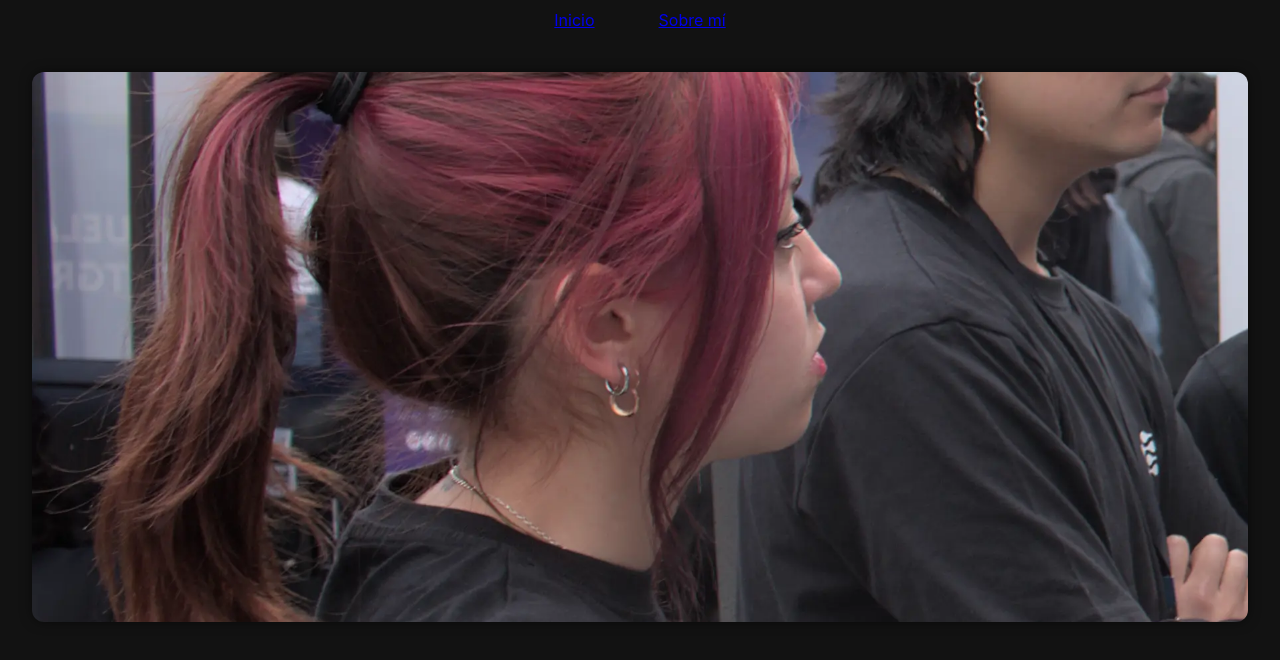
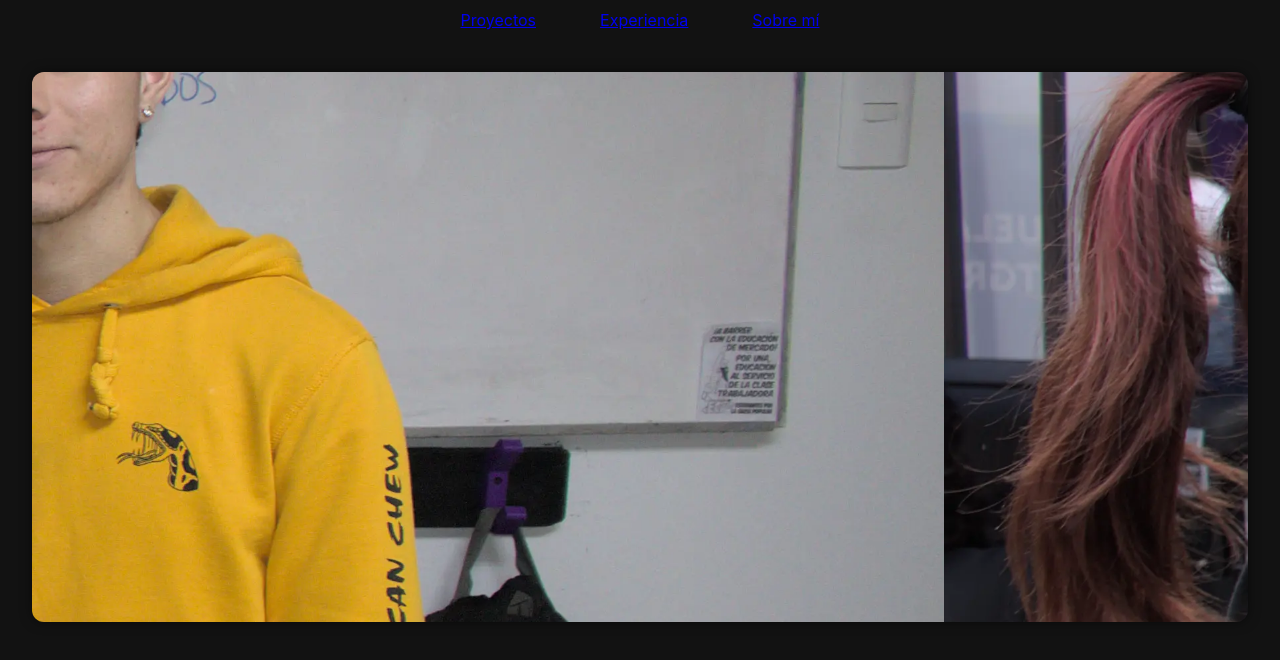
Before and after one commit to IanBattistoni/portafolio, a React (Create React App) app: page /About in a window 1280 px wide. Shown: the top 660 px of the page. Built offline with nearby package versions, Linux system fonts and the light colour scheme.

Commit message:
header ajuste

```diff
--- a/src/index.css
+++ b/src/index.css
@@ -2,7 +2,9 @@ html,
 body {
   /*scroll-snap-type: y mandatory;*/
 }
-
+html {
+  scroll-behavior: smooth;
+}
 body {
   margin: 0;
   font-family: -apple-system, BlinkMacSystemFont, 'Segoe UI', 'Roboto', 'Oxygen',
--- a/src/pages/home/home.js
+++ b/src/pages/home/home.js
@@ -53,7 +53,7 @@ function Home() {
         </div>
       </section>
 
-      <section className='projects'>
+      <section id='projects' className='projects'>
 
         <h2>Proyectos</h2>
 
@@ -110,7 +110,7 @@ function Home() {
 */}
       </section>
 
-      <section className='experiences'>
+      <section id='experiences' className='experiences'>
         <h2>
           Experiencia
         </h2>
@@ -149,7 +149,7 @@ function Home() {
 
 
 
-      <section className='technologies'>
+      <section id='stack' className='technologies'>
         <h2>
           Tecnologías
         </h2>
--- a/src/shared/layouts/header/header.js
+++ b/src/shared/layouts/header/header.js
@@ -4,8 +4,9 @@ function Header() {
   return (
     <header className="header">
       <div className='container-header'>
-        <a href='/' title='Ir al inicio'>Inicio</a>
-        <a href='/about' title='Sobre nosotros'>Sobre mí</a>
+        <a href='#projects'  title='Ir a proyectos'>Proyectos</a>
+        <a href='#experiences' title='Ir al inicio'>Experiencia</a>
+        <a href='#stack' title='Sobre nosotros'>Sobre mí</a>
       </div>
     </header>
   );
```
